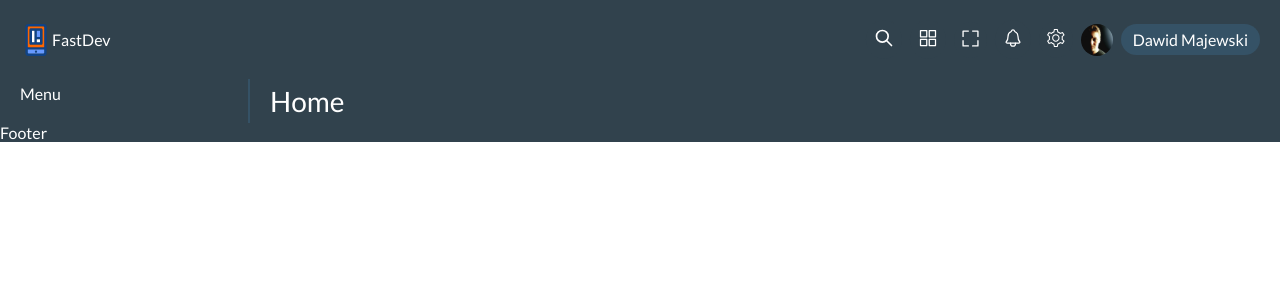
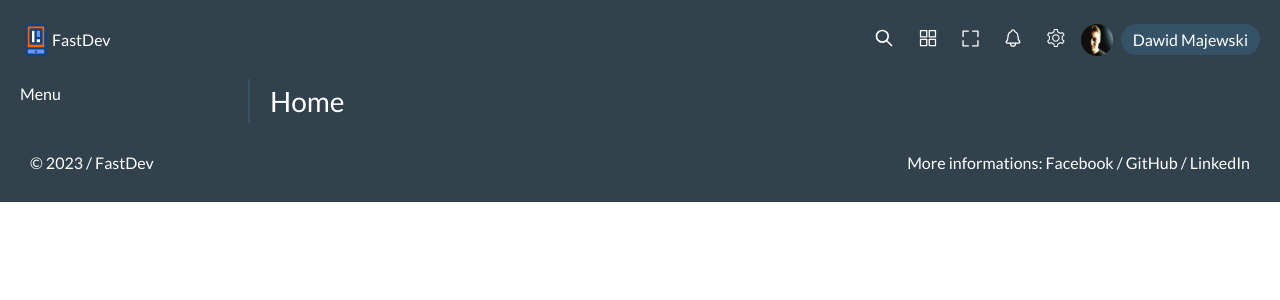
Before and after one commit to dawid-majewski-pl/dashboard, a React (Vite) app: page / in a window 1280 px wide. Shown: the top 300 px of the page. Built offline with nearby package versions, Linux system fonts and the light colour scheme.

Commit message:
Footer component with content and design.

```diff
--- a/src/components/footer/Footer.tsx
+++ b/src/components/footer/Footer.tsx
@@ -2,7 +2,10 @@ import './footer.scss'
 
 const Footer = () => {
     return (
-        <div>Footer</div>
+        <div className="Footer">
+            <span className='Footer__text'>&copy; 2023 / FastDev</span>
+            <span className='Footer__text'>More informations: Facebook / GitHub / LinkedIn</span>
+        </div>
     )
 }
 
--- a/src/components/footer/footer.scss
+++ b/src/components/footer/footer.scss
@@ -0,0 +1,6 @@
+.Footer {
+    display: flex;
+    align-items: center;
+    justify-content: space-between;
+    padding: 30px;
+}
```
